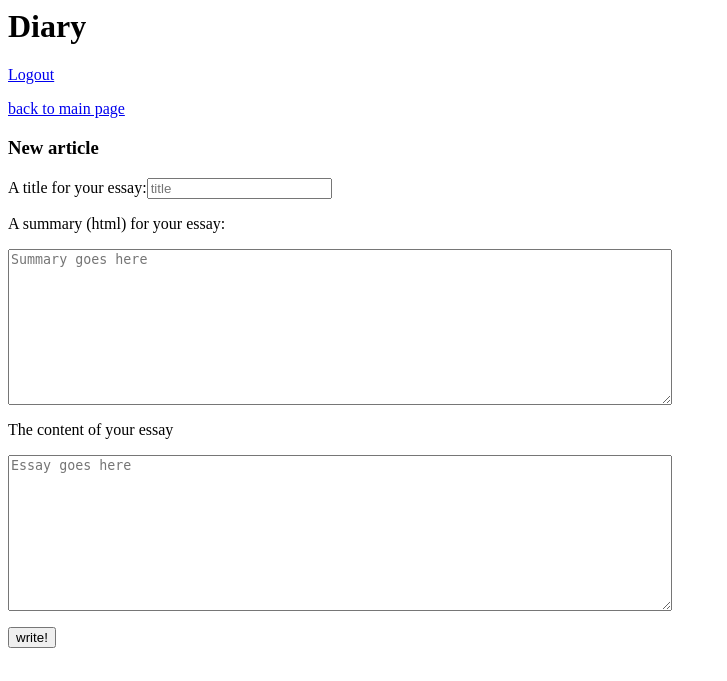
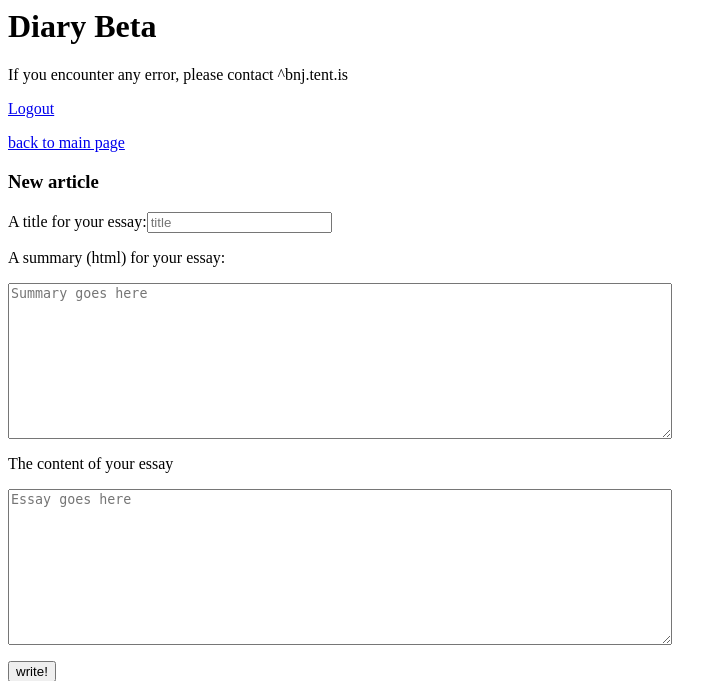
Before and after one commit to bnjbvr/diary, a Node project: template views/form.jade in a window 1280 px wide. Shown: the top 681 px of the page, without its empty margins (0-727 px from the left). Run offline with Node 20 templates, Linux system fonts and the light colour scheme; the template is opened without the code that fills it, so the values that code supplies are empty.

Commit message:
added Beta mention

```diff
--- a/views/form.jade
+++ b/views/form.jade
@@ -1,7 +1,8 @@
 extends layout
 
 block content
-    h1 Diary
+    h1 Diary Beta
+    p If you encounter any error, please contact ^bnj.tent.is
     p
         a(href='/logout') Logout
 
--- a/views/layout.jade
+++ b/views/layout.jade
@@ -3,7 +3,7 @@ html
     head
         meta(charset='utf-8')
         meta(name='viewport', content='width=device-width')
-        title Diary
+        title Diary Beta
     body
         div
             block content
```
